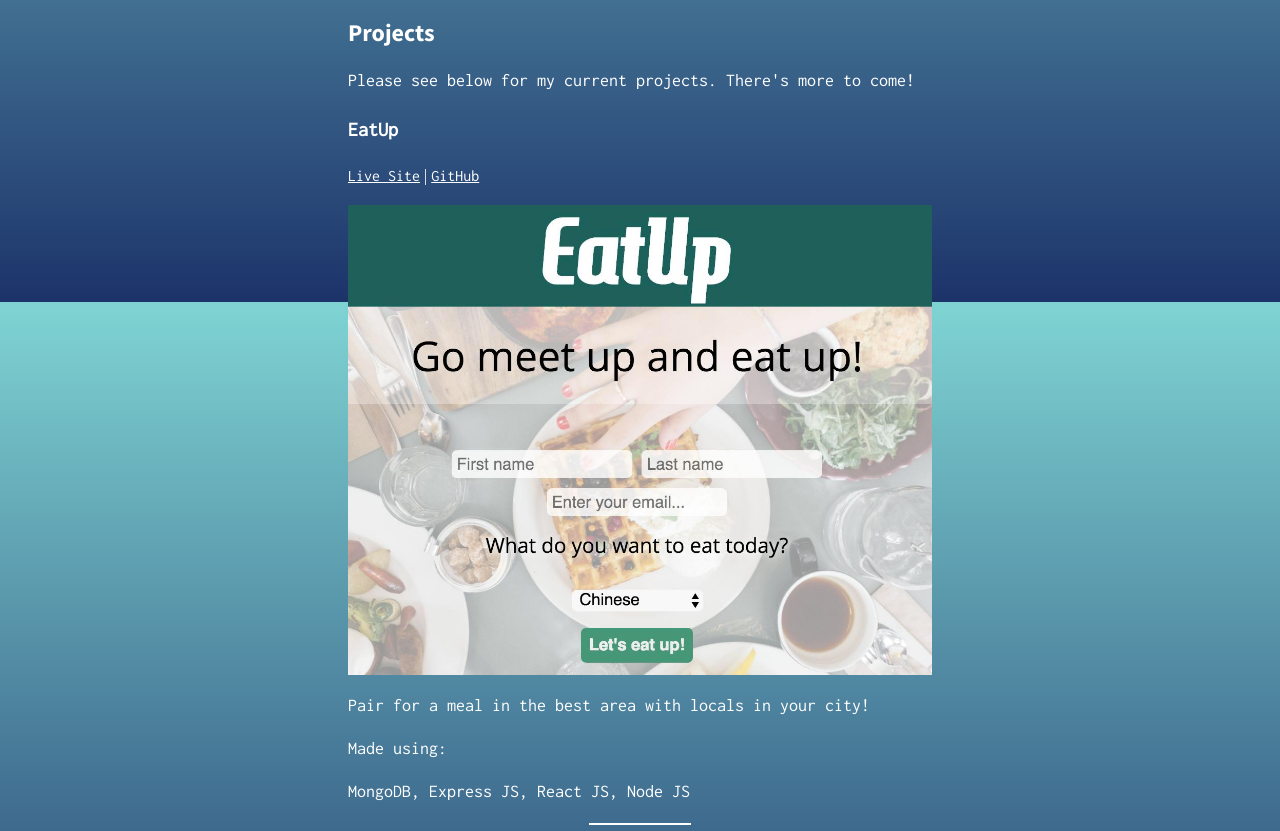
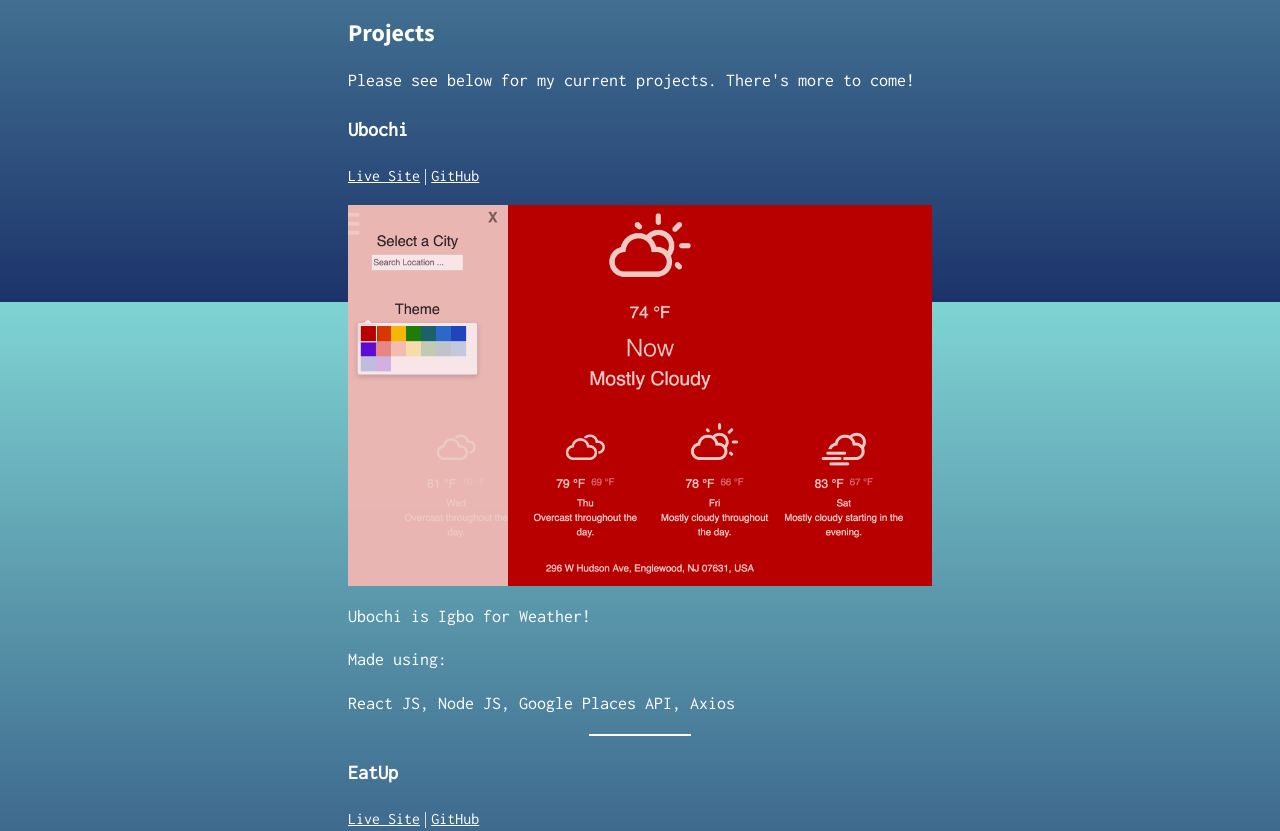
Before and after one commit to kaeside/kaeside.github.io, a website: page index.html in a window 1280 px wide. Shown: the part 1298-2129 px from the top of the page. Drawn offline with Linux system fonts and the light colour scheme.

Commit message:
adds image and project link for ubochi

```diff
--- a/index.html
+++ b/index.html
@@ -60,6 +60,23 @@
     <section class="projects">
         <h2>Projects</h2>
         <p>Please see below for my current projects. There's more to come!</p>
+        <div class="project">
+            <h4>Ubochi</h4>
+            <div class="project-links">
+                <a href="https://floating-tundra-27367.herokuapp.com/">Live Site</a>
+                <span> | </span>
+                <a href="https://github.com/kaeside/ubochi">GitHub</a>
+            </div>
+            <div class="project-img">
+                <a href="https://floating-tundra-27367.herokuapp.com/">
+                    <img src="img/ubochi.png" alt="ubochi">
+                </a>
+            </div>
+            <p>Ubochi is Igbo for Weather!</p>
+            <p>Made using:</p>
+            <p>React JS, Node JS, Google Places API, Axios</p>
+            <hr>
+        </div>
         <div class="project">
             <h4>EatUp</h4>
             <div class="project-links">
```
Also changed, not shown: img/ubochi.png (added).
